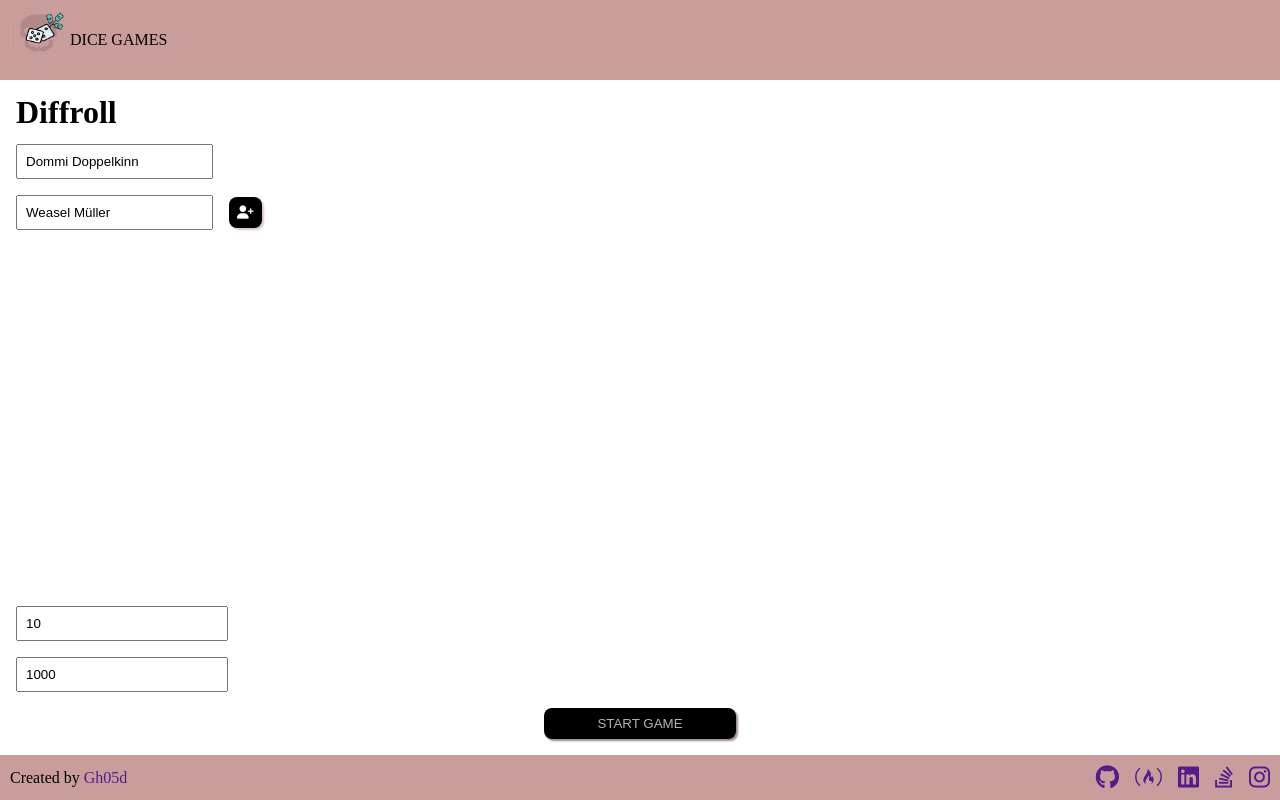
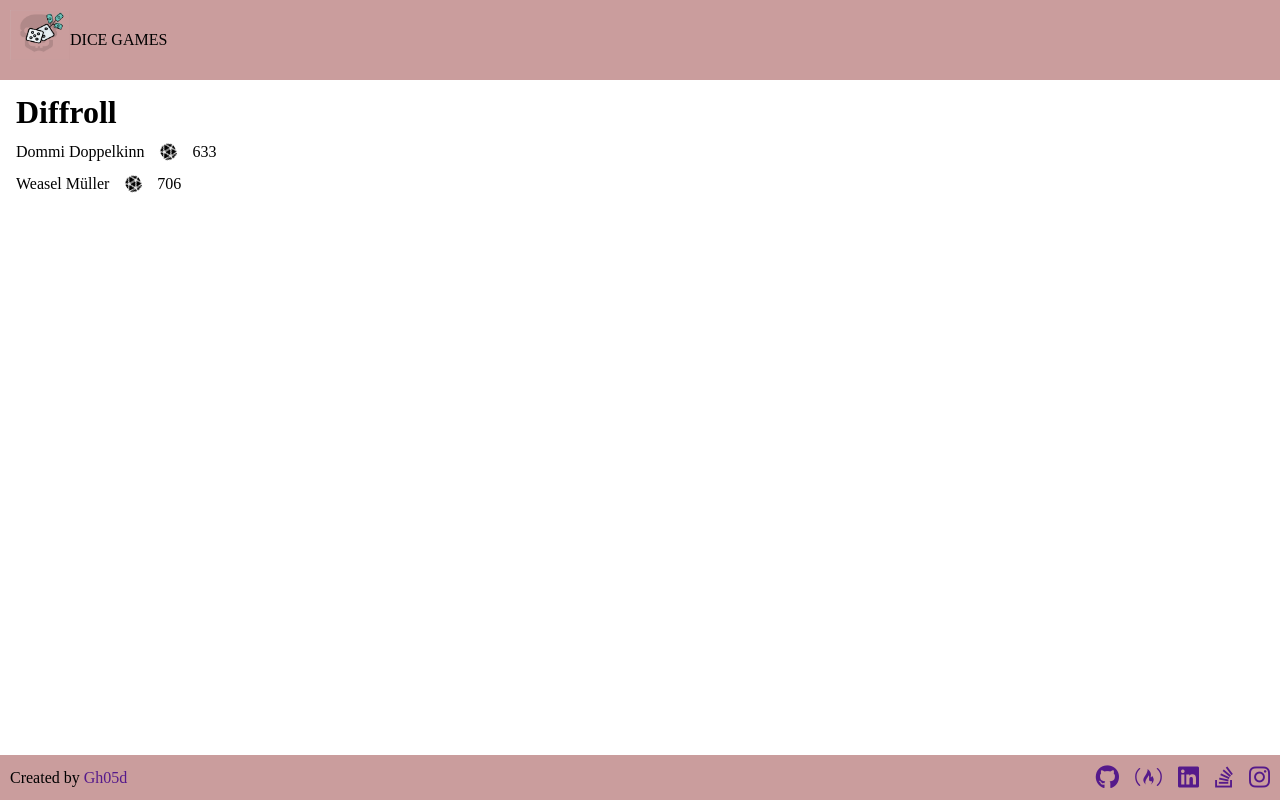
Before and after one commit to Gh05d/roll-with-me, a React (Create React App) app: page /roll-with-me/diffroll in a window 1280 px wide. Both pictures are taken after a click on the button "START GAME". Built offline with nearby package versions, Linux system fonts and the light colour scheme.

Commit message:
Added animation and logic to Diffroll

```diff
--- a/src/Diffroll.jsx
+++ b/src/Diffroll.jsx
@@ -1,6 +1,10 @@
 import React from "react";
 import { Helmet } from "react-helmet";
 import generateName from "sillyname";
+
+import DiffrollResult from "./DiffrollResults";
+
+import { generateID } from "./helpers";
 
 import "./styles/Diffroll.css";
 
@@ -21,10 +25,6 @@ const Diffroll = () => {
       };
     });
   }, []);
-
-  function generateID() {
-    return (Math.random() + 1).toString(36).slice(2, 10);
-  }
 
   function handleChange(e) {
     const id = e.target.name;
@@ -67,6 +67,10 @@ const Diffroll = () => {
       <main id="diffroll">
         <h1>Diffroll</h1>
 
+        {started ? (
+          <DiffrollResult maxNumber={maxNumber} minNumber={minNumber} players={players} />
+        ) : (
+          <div id="diffroll-setup">
             <ul className="players">
               {Object.values(players).map((player, i) => (
                 <li key={player.id}>
@@ -122,6 +126,8 @@ const Diffroll = () => {
             <button onClick={() => toggle(state => !state)} className="start-button">
               Start Game
             </button>
+          </div>
+        )}
       </main>
     </React.Fragment>
   );
--- /dev/null
+++ b/src/DiffrollResults.jsx
@@ -0,0 +1,73 @@
+import React from "react";
+import { generateID } from "./helpers";
+
+const DiffrollResult = ({ players, maxNumber, minNumber }) => {
+  const rollAnimation = [
+    {
+      transform: "perspective(none) rotate(0deg) translateZ(10rem)",
+    },
+    {
+      transform: "perspective(40rem) rotate(240deg) translateZ(5rem)",
+      offset: 0.5,
+    },
+    {
+      transform: "perspective(none) rotate(360deg) translateZ(3rem)",
+      offset: 0.75,
+    },
+    {
+      transform: "perspective(none) rotate(330deg) translateZ(7rem)",
+    },
+  ];
+
+  const animationConfig = {
+    duration: 600,
+    iterations: 2,
+    easing: "ease-in-out",
+    fill: "forwards",
+  };
+
+  const opacityAnimation = [
+    { opacity: 0 },
+    { opacity: 0.4, offset: 0.9 },
+    { opacity: 1 },
+  ];
+
+  const opacityAnimationConfig = {
+    duration: 1200,
+    fill: "forwards",
+    easing: "ease-in-out",
+  };
+
+  const rollDice = () => Math.floor(Math.random() * maxNumber - minNumber);
+
+  return (
+    <div id="diffroll-game">
+      {Object.values(players).map((player, i) => (
+        <div key={generateID(player.name)} className="player-row">
+          <span>{player.name}</span>
+          <i
+            className="fa fa-dice-d20"
+            ref={el =>
+              el?.animate(rollAnimation, {
+                ...animationConfig,
+                delay: i * 2 * 600,
+              })
+            }
+          />
+          <span
+            className="dice-result"
+            ref={el =>
+              el?.animate(opacityAnimation, {
+                ...opacityAnimationConfig,
+                delay: i * 1200,
+              })
+            }>
+            {rollDice()}
+          </span>
+        </div>
+      ))}
+    </div>
+  );
+};
+
+export default DiffrollResult;
--- /dev/null
+++ b/src/helpers.js
@@ -0,0 +1 @@
+export const generateID = () => (Math.random() + 1).toString(36).slice(2, 10);
--- a/src/styles/Diffroll.css
+++ b/src/styles/Diffroll.css
@@ -24,3 +24,20 @@
   align-self: center;
   margin-top: 1rem;
 }
+
+#diffroll-game,
+#diffroll-setup {
+  display: flex;
+  flex-direction: column;
+  gap: 1rem;
+  flex: 1;
+}
+
+#diffroll-game .player-row {
+  display: flex;
+  gap: 1rem;
+}
+
+#diffroll-game .dice-result {
+  opacity: 0;
+}
```
Lines whose indentation alone changed are shown as unchanged.
